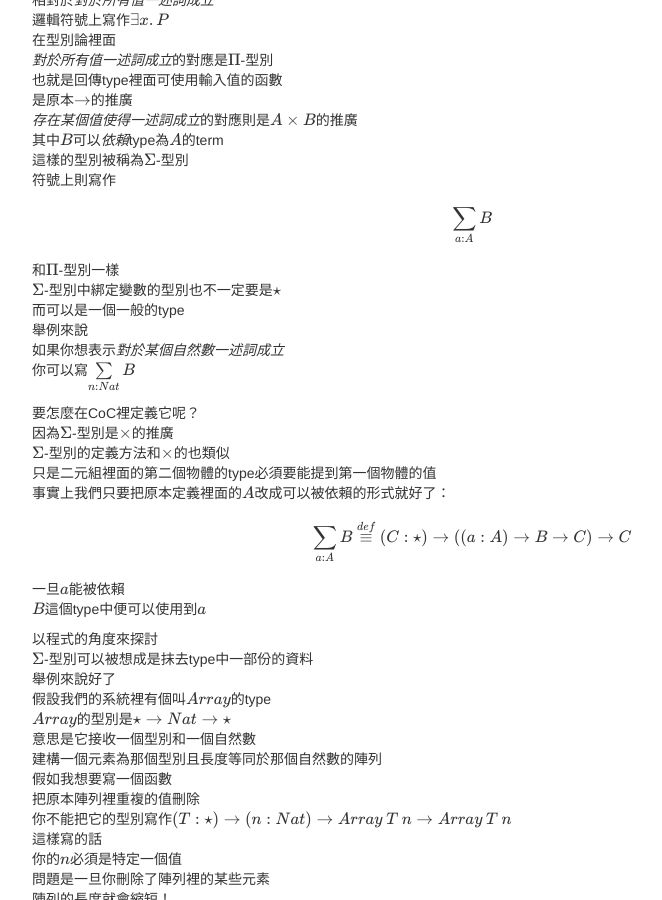
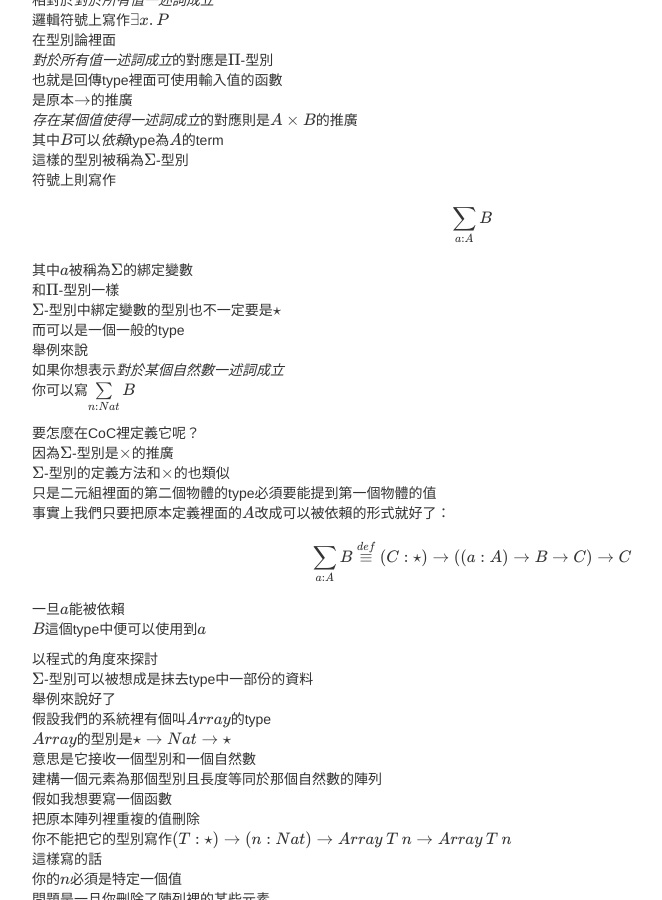
Before and after one commit to AndyShiue/AndyShiue.github.io, a Jekyll site: the page built from _posts/lambda/2016-09-18-Curry-Howard.md, in a window 1280 px wide and 900 px high, scrolled down 5561 px. Shown: the whole window, without its empty margins (168-830 px from the left). Built offline with Jekyll 4.4.1, drawn with Linux system fonts in a browser that asks for light colours; formulas are drawn with MathJax 3; comment, search, counter and statistics services are not loaded.

Commit message:
Clarification

```diff
--- a/_posts/lambda/2016-09-18-Curry-Howard.md
+++ b/_posts/lambda/2016-09-18-Curry-Howard.md
@@ -322,6 +322,7 @@ $$
 \sum\limits_{a: A} B
 $$
 
+其中\\(a\\)被稱為\\(\Sigma\\)的綁定變數
 和\\(\Pi\\)-型別一樣
 \\(\Sigma\\)-型別中綁定變數的型別也不一定要是\\(\star\\)
 而可以是一個一般的type
```
